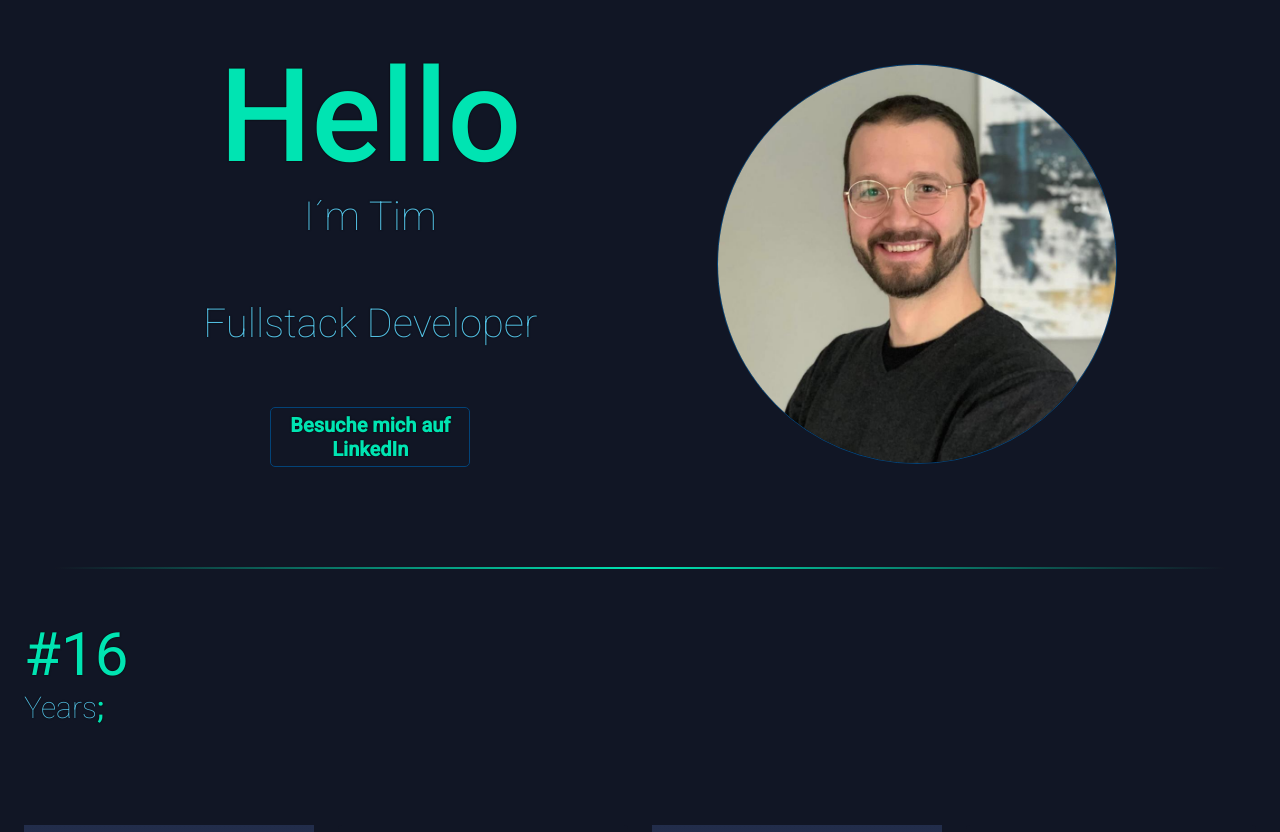
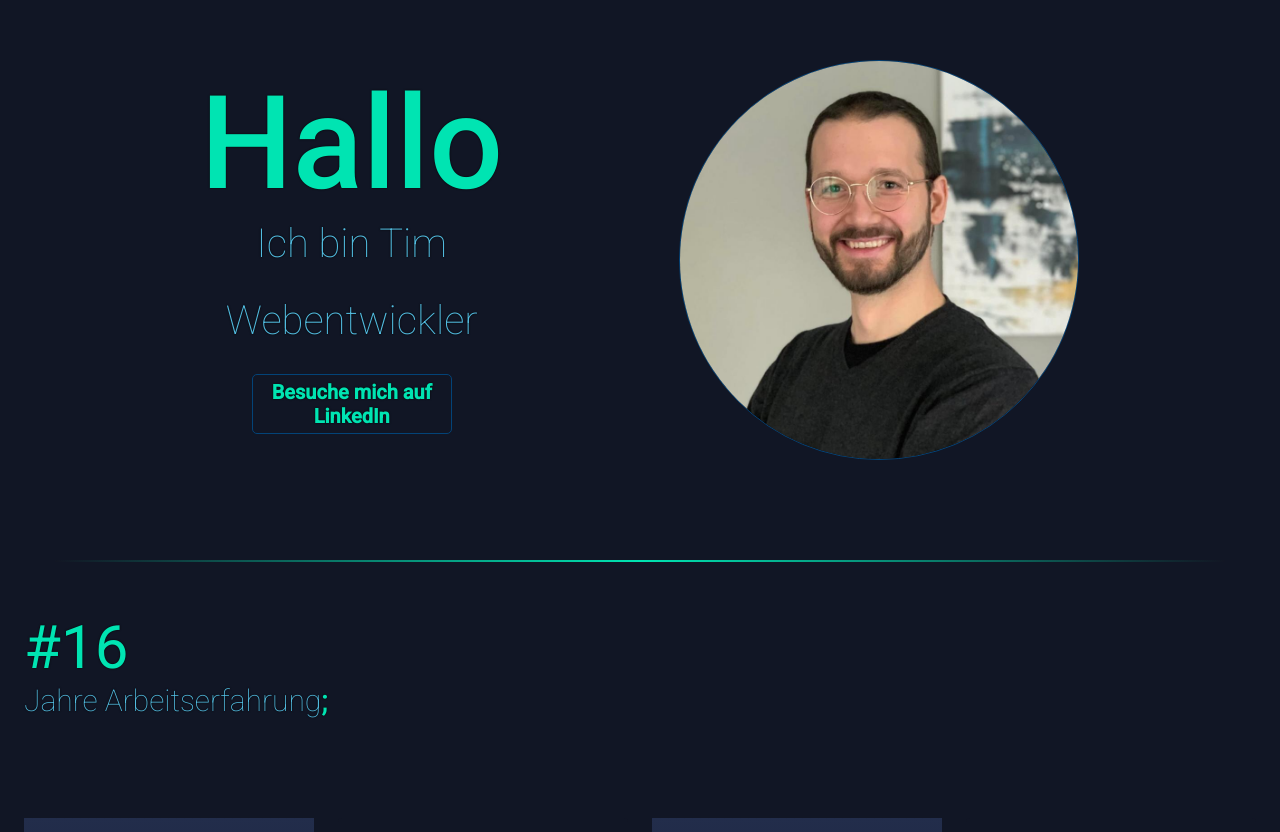
Before and after one commit to TimothieMT/MyPage, a React (Vite) app: page / in a window 1280 px wide. Shown: the part 120-952 px from the top of the page. Built offline with nearby package versions, Linux system fonts and the light colour scheme.

Commit message:
text fixed

```diff
--- a/src/App.scss
+++ b/src/App.scss
@@ -94,7 +94,7 @@ sans-serif;
     }
 
     .underTitle {
-      padding: 40px;
+      padding: 10px;
     }
 
     .numberOfYear {
--- a/src/components/Home.tsx
+++ b/src/components/Home.tsx
@@ -27,9 +27,9 @@ function Home() {
 
 
                     <div className='wrapperHead'>
-                        <h1 className='firstTitle'>Hello</h1>
-                        <h2 className='secondTitle'> I´m Tim</h2>
-                        <h2 className='secondTitle underTitle'>Fullstack Developer</h2>
+                        <h1 className='firstTitle'>Hallo</h1>
+                        <h2 className='secondTitle'>Ich bin Tim</h2>
+                        <h2 className='secondTitle underTitle'>Webentwickler</h2>
                         <a href='https://www.linkedin.com/in/tim-tolk-2091a7258/' target='_blank'>
                             <button className='headerBtn'>Besuche mich auf LinkedIn</button>
                         </a>
@@ -45,7 +45,7 @@ function Home() {
                 <div className='break'></div>
 
                 <p className='numberOfYear'>#16</p>
-                <p className='years'>Years</p>
+                <p className='years'>Jahre Arbeitserfahrung</p>
 
                 <Grid container spacing={3}>
                     <Grid item xs>
```
